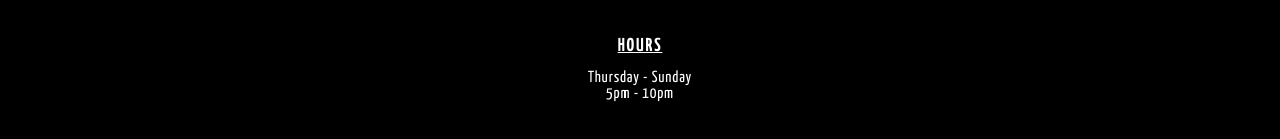
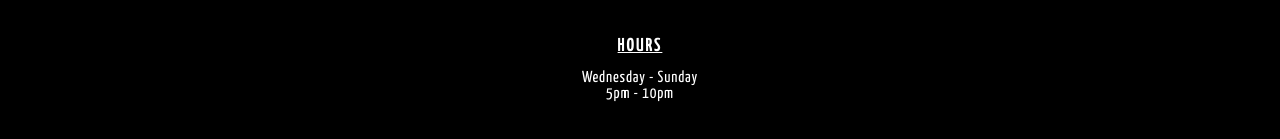
Before and after one commit to asabogal/2020-kon-tiki, a Next.js app: page / in a window 1280 px wide. Shown: the part 2832-2971 px from the top of the page. Built offline with nearby package versions, Linux system fonts and the light colour scheme.

Commit message:
update hours

```diff
--- a/components/navigation/Footer.js
+++ b/components/navigation/Footer.js
@@ -4,7 +4,7 @@ import Logo from '../utils/Logo';
 const Footer = () => {
   return (
     <Container>
-      <Logo/>
+      <Logo />
       <ContactUs>
         <h3>CONTACT US</h3>
         <a href="tel: +1-631-477-4007">631-477-4007</a>
@@ -13,7 +13,7 @@ const Footer = () => {
       </ContactUs>
       <Hours>
         <h3>HOURS</h3>
-        <p>Thursday - Sunday</p>
+        <p>Wednesday - Sunday</p>
         <p>5pm - 10pm</p>
       </Hours>
     </Container>
```
